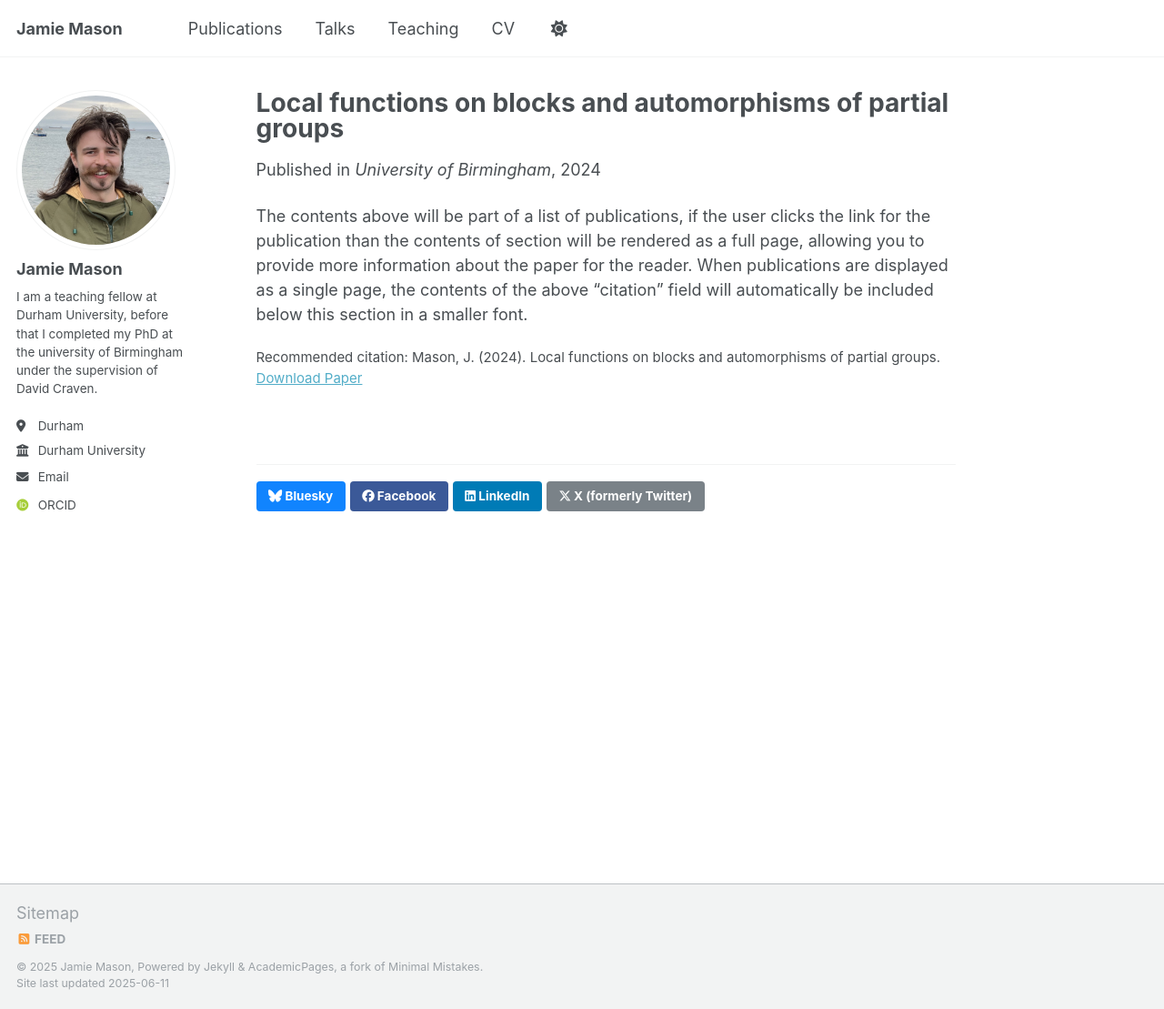
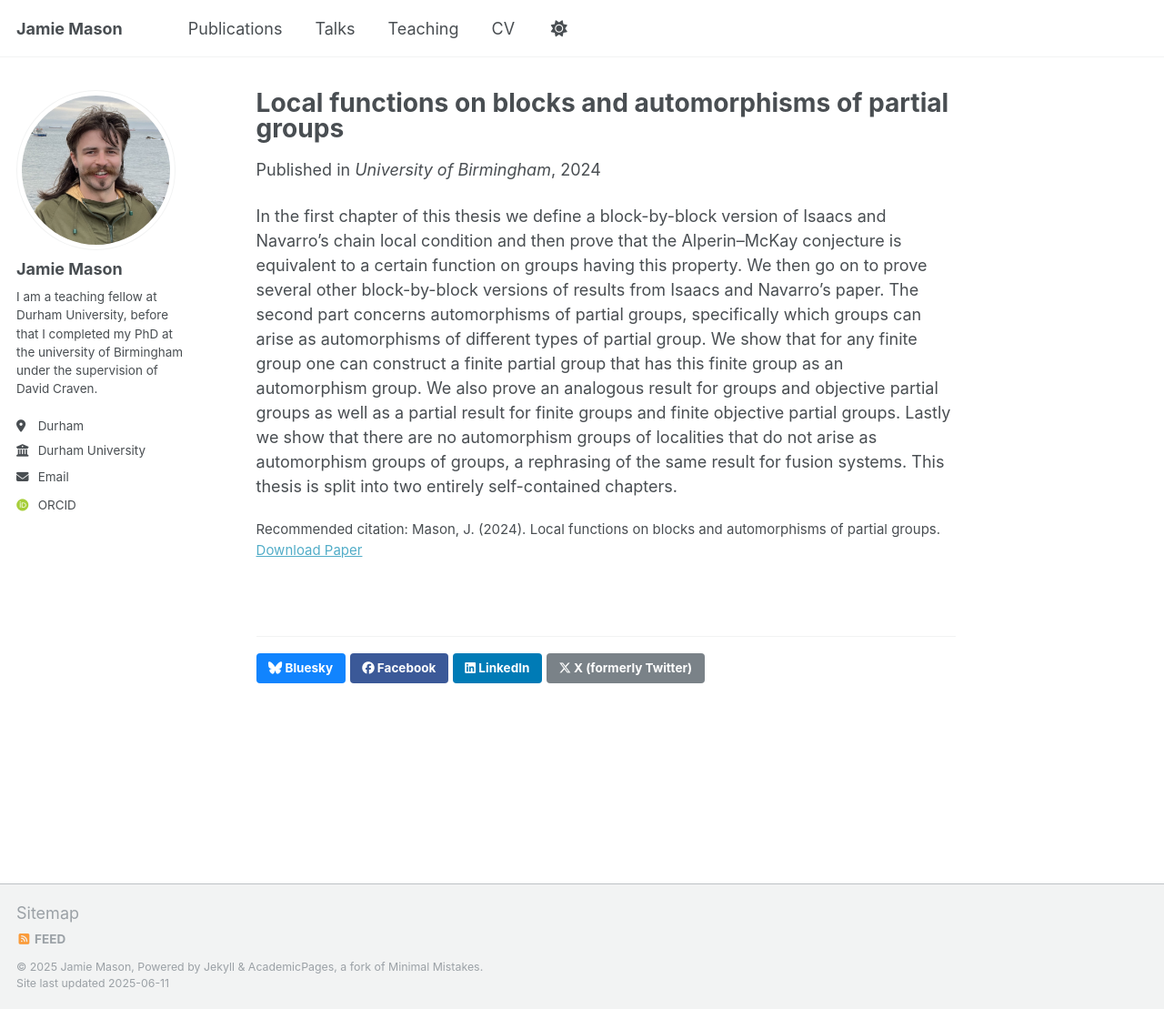
Before and after one commit to fake-versace/fake-versace.github.io, a Jekyll site: the page built from _publications/2024-05-17-local-functions-on-blocks-and-automorphisms-of-partial-groups.md, in a window 1280 px wide and 1109 px high. Shown: the whole window at 91% size. Built offline with Jekyll 4.4.1, drawn with Linux system fonts in a browser that asks for light colours; some web fonts are replaced.

Commit message:
Update 2024-05-17-local-functions-on-blocks-and-automorphisms-of-partial-groups.md

```diff
--- a/_publications/2024-05-17-local-functions-on-blocks-and-automorphisms-of-partial-groups.md
+++ b/_publications/2024-05-17-local-functions-on-blocks-and-automorphisms-of-partial-groups.md
@@ -9,4 +9,4 @@ venue: 'University of Birmingham'
 paperurl: 'http://fake-versace.github.io/files/Localfunctionsonblocksandautomorphismsofpartialgroups.pdf'
 citation: 'Mason, J. (2024). Local functions on blocks and automorphisms of partial groups.'
 ---
-The contents above will be part of a list of publications, if the user clicks the link for the publication than the contents of section will be rendered as a full page, allowing you to provide more information about the paper for the reader. When publications are displayed as a single page, the contents of the above "citation" field will automatically be included below this section in a smaller font.
+In the first chapter of this thesis we define a block-by-block version of Isaacs and Navarro's chain local condition and then prove that the Alperin--McKay conjecture is equivalent to a certain function on groups having this property. We then go on to prove several other block-by-block versions of results from Isaacs and Navarro's paper. The second part concerns automorphisms of partial groups, specifically which groups can arise as automorphisms of different types of partial group. We show that for any finite group one can construct a finite partial group that has this finite group as an automorphism group. We also prove an analogous result for groups and objective partial groups as well as a partial result for finite groups and finite objective partial groups. Lastly we show that there are no automorphism groups of localities that do not arise as automorphism groups of groups, a rephrasing of the same result for fusion systems. This thesis is split into two entirely self-contained chapters.
```
